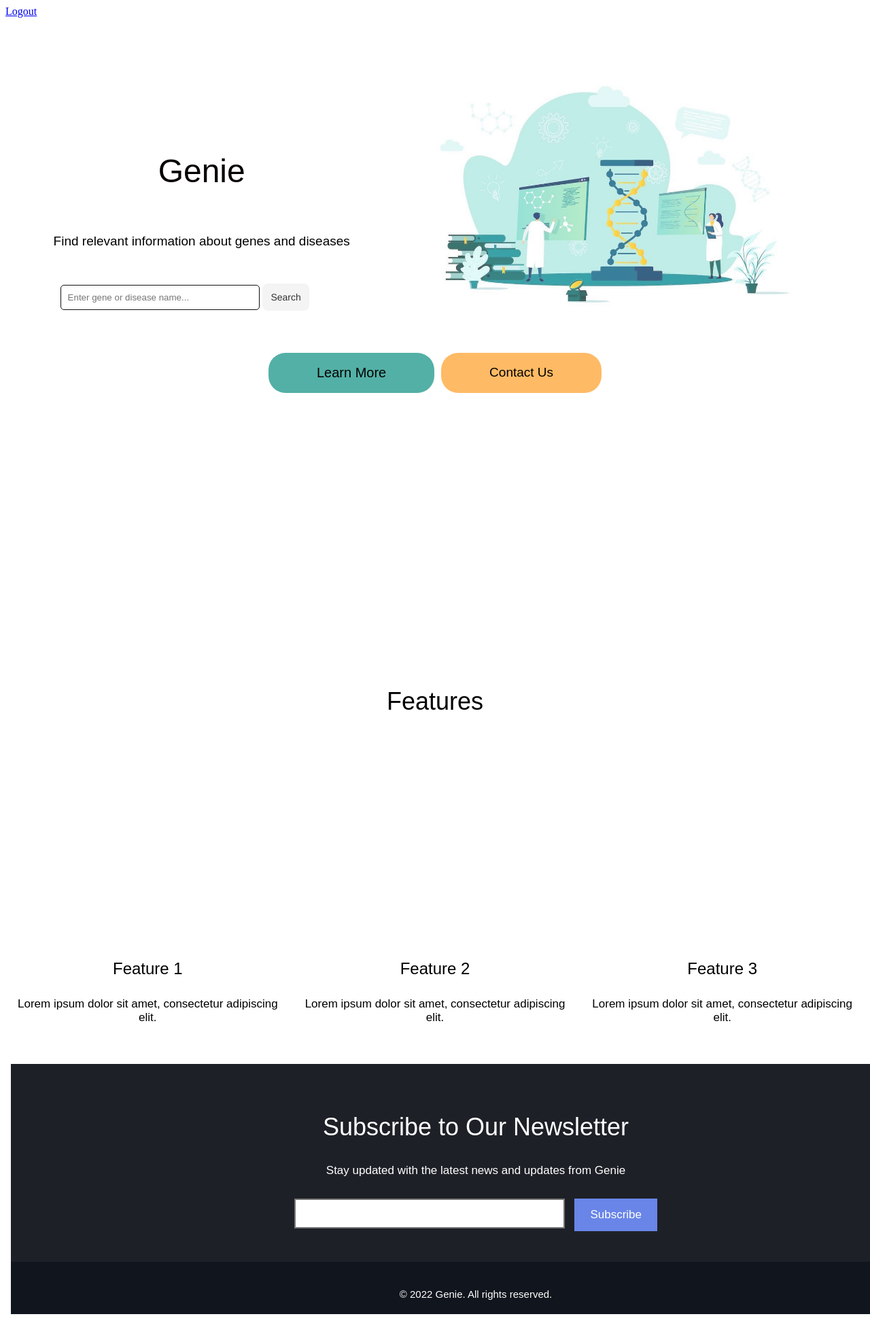
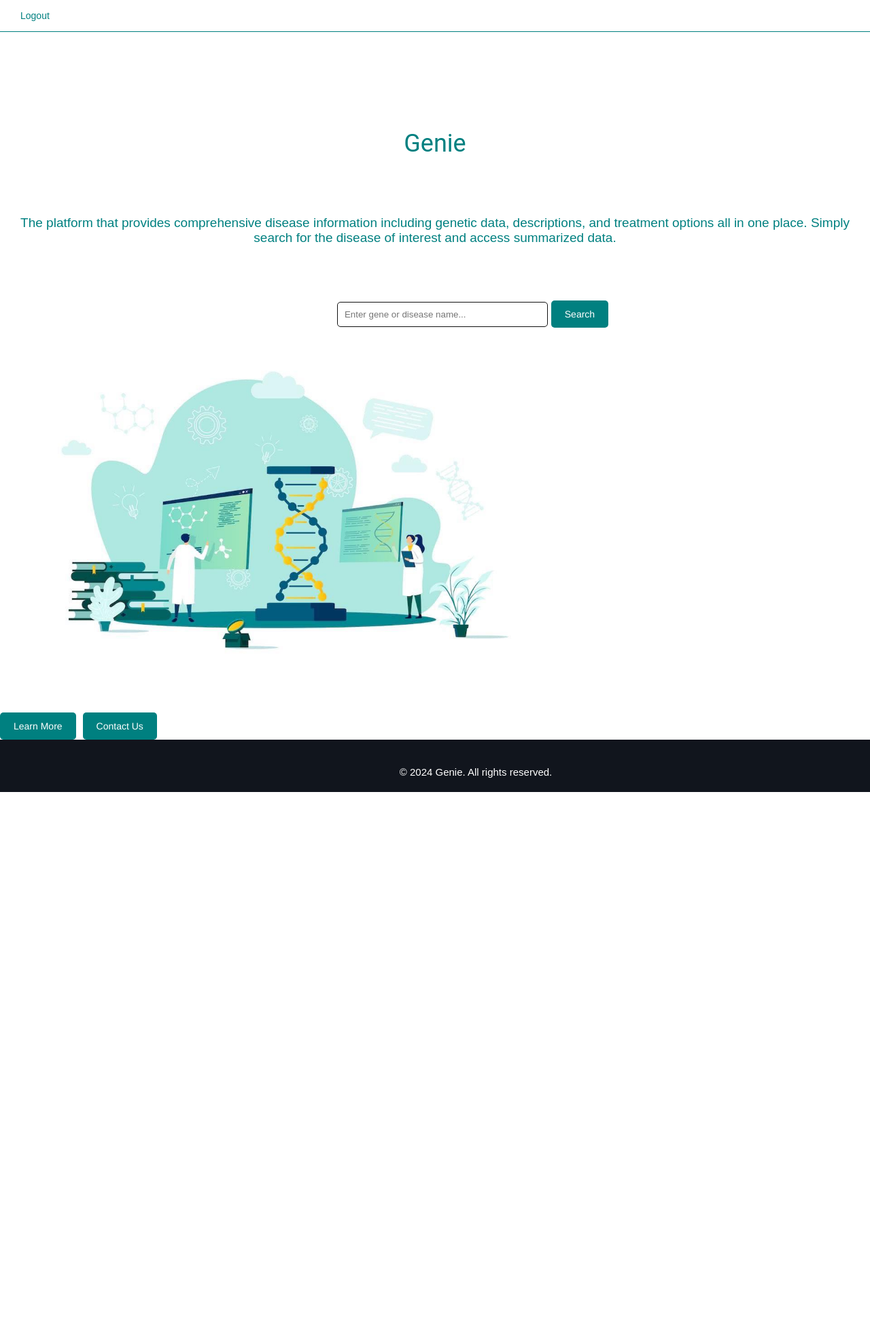
Before and after one commit to danielbar72/databasesProject, a Flask app: page /genie in a window 1280 px wide; the page is wider, and only the part inside the window is pictured. Shown: that part at 68% size. After the commit the page ends 1165 px from the top of that part, so only its background shows below. Run offline with Flask 3, Linux system fonts and the light colour scheme; the visitor is signed in with stand-in values (Sample User, id 1).

Commit message:
Update genie.html

```diff
--- a/templates/genie.html
+++ b/templates/genie.html
@@ -3,16 +3,93 @@
 <head>
     <title>Genie - Find Relevant Information</title>
     <link rel="stylesheet" type="text/css" href="../static/css/styles.css" />
+    <style>
+        body {
+            font-family: Arial, sans-serif;
+            background-color: #ffffff; /* White */
+            color: #008080; /* Teal */
+            margin: 0;
+            padding: 0;
+            position: relative;
+        }
+
+        .logout-container {
+            position: absolute;
+            top: 0;
+            left: 0;
+            width: 100%;
+            border-bottom: 1px solid #008080; /* Teal */
+            background-color: #ffffff; /* White */
+            padding: 10px 20px;
+            box-sizing: border-box;
+        }
+
+        .logout-button {
+            padding: 5px 10px;
+            background-color: #ffffff; /* White */
+            color: #008080; /* Teal */
+            border: none;
+            border-radius: 5px;
+            cursor: pointer;
+            transition: background-color 0.3s ease, color 0.3s ease;
+            text-decoration: none;
+            font-size: 14px;
+        }
+
+        .logout-button:hover {
+            background-color: #008080; /* Teal */
+            color: #fff;
+        }
+
+        .container {
+            display: flex;
+            flex-direction: column;
+            align-items: center;
+            justify-content: center;
+            text-align: center;
+            padding-top: 50px;
+        }
+
+        .div-3 {
+            color: #008080; /* Teal */
+            font-size: 36px;
+            margin-bottom: 20px;
+            font-family: 'Roboto', sans-serif;
+        }
+
+        .div-4 {
+            color: #008080; /* Teal */
+            margin-bottom: 30px;
+        }
+
+        .button {
+            padding: 10px 20px;
+            background-color: #008080; /* Teal */
+            color: #fff;
+            border: none;
+            border-radius: 5px;
+            cursor: pointer;
+            transition: background-color 0.3s ease;
+        }
+
+        .button:hover {
+            background-color: #005757; /* Dark Teal */
+        }
+
+        .genie-image {
+            width: 100%;
+            max-width: 800px;
+        }
+    </style>
 </head>
 <body>
-    <a href="{{url_for('logout')}}">Logout</a>
-    <div class="div">
-      <div class="div-2">
+    <div class="logout-container">
+        <button class="logout-button"><a href="{{ url_for('logout') }}" style="color: #008080; text-decoration: none;">Logout</a></button>
+    </div>
     <div class="container">
-        <div>
         <div class="div-3">Genie</div>
         <div class="div-4">
-          Find relevant information about genes and diseases
+            The platform that provides comprehensive disease information including genetic data, descriptions, and treatment options all in one place. Simply search for the disease of interest and access summarized data.
         </div>
         <div class="div-5">
             <div class="landing-page">
@@ -29,55 +106,11 @@
             </div>
         </div>
     </div>
-        <img src="../static/img/green_landing.jpg" alt="Genie" class="genie" />
-
+    <img src="../static/img/green_landing.jpg" alt="Genie" class="genie-image" />
+    <div class="div-8">
+        <button class="button"><a href="learn_more.html" style="color: #fff; text-decoration: none;">Learn More</a></button>
+        <button class="button"><a href="contact_us.html" style="color: #fff; text-decoration: none;">Contact Us</a></button>
     </div>
-        <div class="div-8">
-          <div class="div-9">Learn More</div>
-          <div class="div-10">Contact Us</div>
-        </div>
-        <div class="div-11">Features</div>
-        <div class="div-12">
-          <div class="div-13">
-            <div class="column"><div class="div-14"></div></div>
-            <div class="column-2"><div class="div-15"></div></div>
-            <div class="column-3"><div class="div-16"></div></div>
-          </div>
-        </div>
-        <div class="div-17">
-          <div class="div-18">
-            <div class="div-19">Feature 1</div>
-            <div class="div-20">
-              Lorem ipsum dolor sit amet, consectetur adipiscing elit.
-            </div>
-          </div>
-          <div class="div-21">
-            <div class="div-22">Feature 2</div>
-            <div class="div-23">
-              Lorem ipsum dolor sit amet, consectetur adipiscing elit.
-            </div>
-          </div>
-          <div class="div-24">
-            <div class="div-25">Feature 3</div>
-            <div class="div-26">
-              Lorem ipsum dolor sit amet, consectetur adipiscing elit.
-            </div>
-          </div>
-        </div>
-        <div class="div-35">
-          <div class="div-36">
-            <div class="div-37">Subscribe to Our Newsletter</div>
-            <div class="div-38">
-              Stay updated with the latest news and updates from Genie
-            </div>
-            <div class="div-39">
-              <div class="div-40"></div>
-              <div class="div-41">Subscribe</div>
-            </div>
-          </div>
-        </div>
-        <div class="div-42">© 2022 Genie. All rights reserved.</div>
-      </div>
-    </div>
+    <div class="div-42">© 2024 Genie. All rights reserved.</div>
 </body>
 </html>
```
Lines whose indentation alone changed are shown as unchanged.
